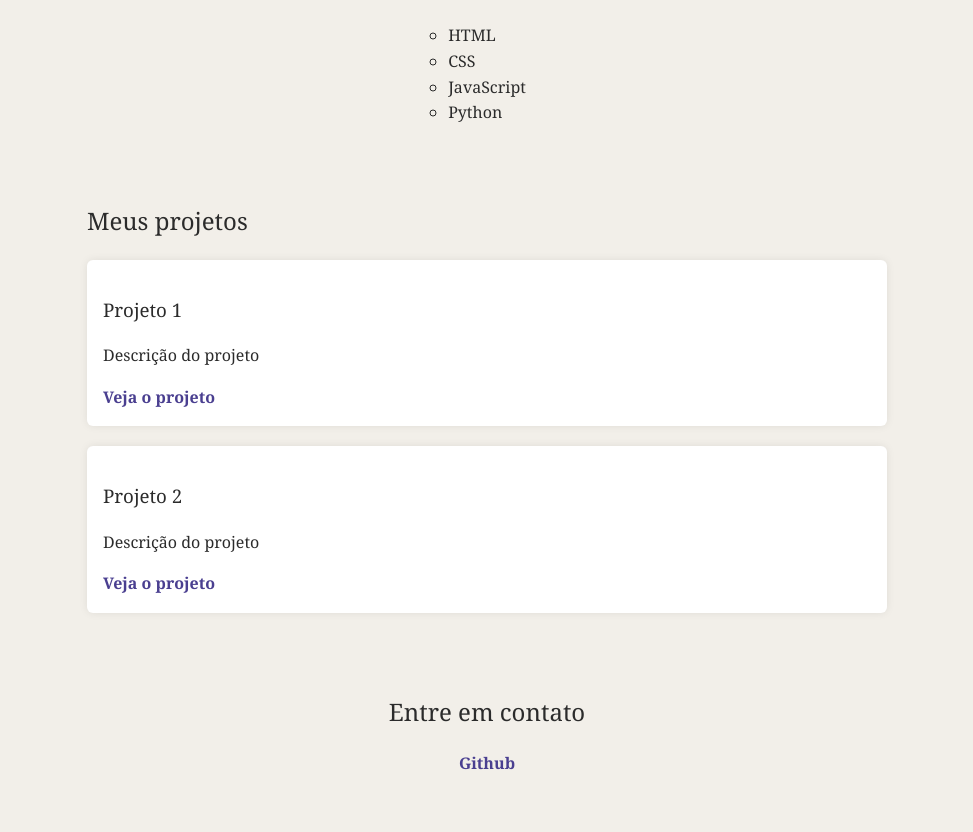
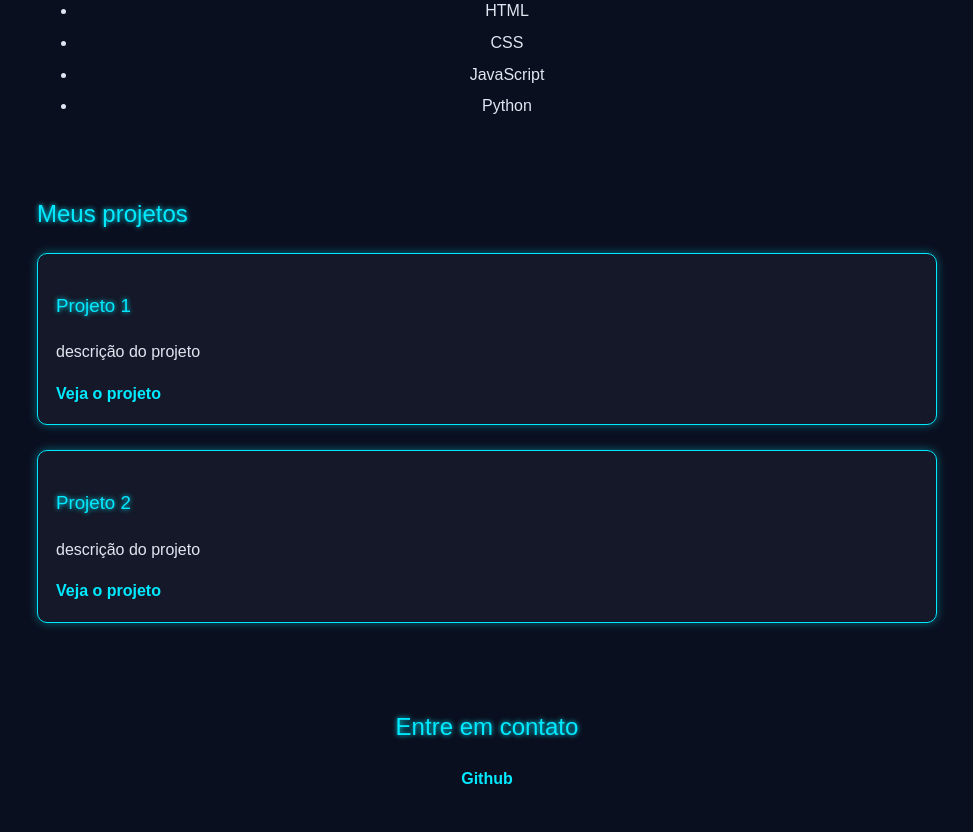
Before and after one commit to DiovaniProf/portfolio, a plain HTML site: page index.html in a window 1280 px wide. Shown: the part 503-1335 px from the top of the page, without its empty margins (153-1126 px from the left). Drawn offline with Linux system fonts and the light colour scheme.

Commit message:
testando

```diff
--- a/index.html
+++ b/index.html
@@ -8,17 +8,17 @@
 
     <style>
         body {
-            font-family: "Georgia", serif;
+            font-family: Arial, sans-serif;
+            background-color: #0a0f1f;
+            color: #dfe6f0;
             margin: 0;
             padding: 0;
-            background-color: #f2efe9;
-            color: #2b2b2b;
             line-height: 1.6;
         }
 
         header, main, footer {
             width: 80%;
-            max-width: 800px;
+            max-width: 900px;
             margin: auto;
             padding: 20px 0;
         }
@@ -30,36 +30,37 @@
 
         header img {
             border-radius: 50%;
-            margin-bottom: 15px;
+            border: 3px solid #00eaff;
+            box-shadow: 0 0 12px #00eaff;
         }
 
         h1, h2, h3 {
+            color: #00eaff;
+            text-shadow: 0 0 5px #00eaff;
             font-weight: normal;
         }
 
-        ul {
-            list-style: circle;
-            display: inline-block;
-            text-align: left;
-            padding: 0;
+        ul li {
+            margin-bottom: 6px;
         }
 
         main div {
-            background: #ffffff;
-            border-radius: 6px;
-            padding: 16px;
-            margin-bottom: 20px;
-            box-shadow: 0 0 8px rgba(0,0,0,0.08);
+            background: rgba(255, 255, 255, 0.04);
+            border: 1px solid #00eaff;
+            border-radius: 10px;
+            padding: 18px;
+            margin-bottom: 25px;
+            box-shadow: 0 0 10px rgba(0, 234, 255, 0.4);
         }
 
         a {
-            color: #4a3f90;
+            color: #00eaff;
             text-decoration: none;
             font-weight: bold;
         }
 
         a:hover {
-            text-decoration: underline;
+            text-shadow: 0 0 8px #00eaff;
         }
 
         footer {
@@ -75,7 +76,8 @@
         <img src="Imagens/avatar.jpeg" alt="Imagem de um jovem de touca" width="200">
         <p>Eu sou professor Diovani</p>
         <h1>Eu ensino Filosofia</h1>
-        <p>Moro em Dois Vizinhos, sou casado e tenho dois filhos. Gosto de assistir seriados. Sou licenciado em Filosofia e professor há 18 anos.</p>
+        <p>Moro em Dois Vizinhos, sou casado e tenho dois filhos. Gosto de assistir seriados. Sou licenciado em filosofia; e professor
+            há 18 anos. Veja meus projetos.</p>
 
         <h2>Minhas habilidades</h2>
         <ul>
@@ -88,24 +90,21 @@
 
     <main>
         <h2>Meus projetos</h2>
-
       <div>
-            <h3>Projeto 1</h3>
-            <p>Descrição do projeto</p>
+        <h3> Projeto 1</h3>
+        <p>descrição do projeto</p>
         <a href="#">Veja o projeto</a>
       </div>
-
       <div>
         <h3>Projeto 2</h3>
-            <p>Descrição do projeto</p>
+        <p>descrição do projeto</p>
         <a href="#">Veja o projeto</a>
       </div>
     </main>
 
     <footer>
-        <h2>Entre em contato</h2>
-        <a href="https://github.com" target="_blank">Github</a>
+        <h2> Entre em contato</h2>
+        <a href="https://Github.com">Github</a>
     </footer>
-
 </body>
 </html>
```
Lines whose indentation alone changed are shown as unchanged.
